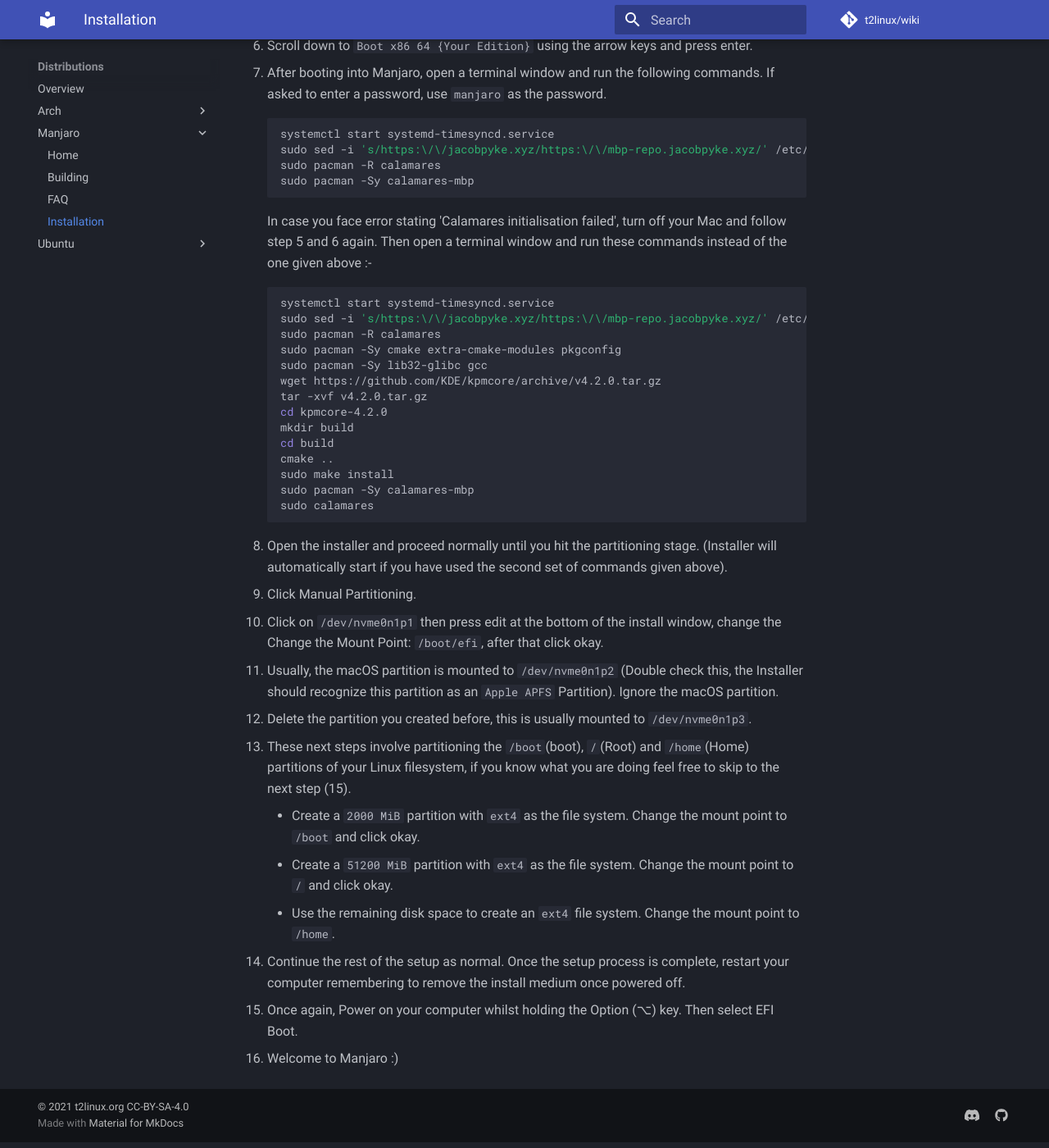
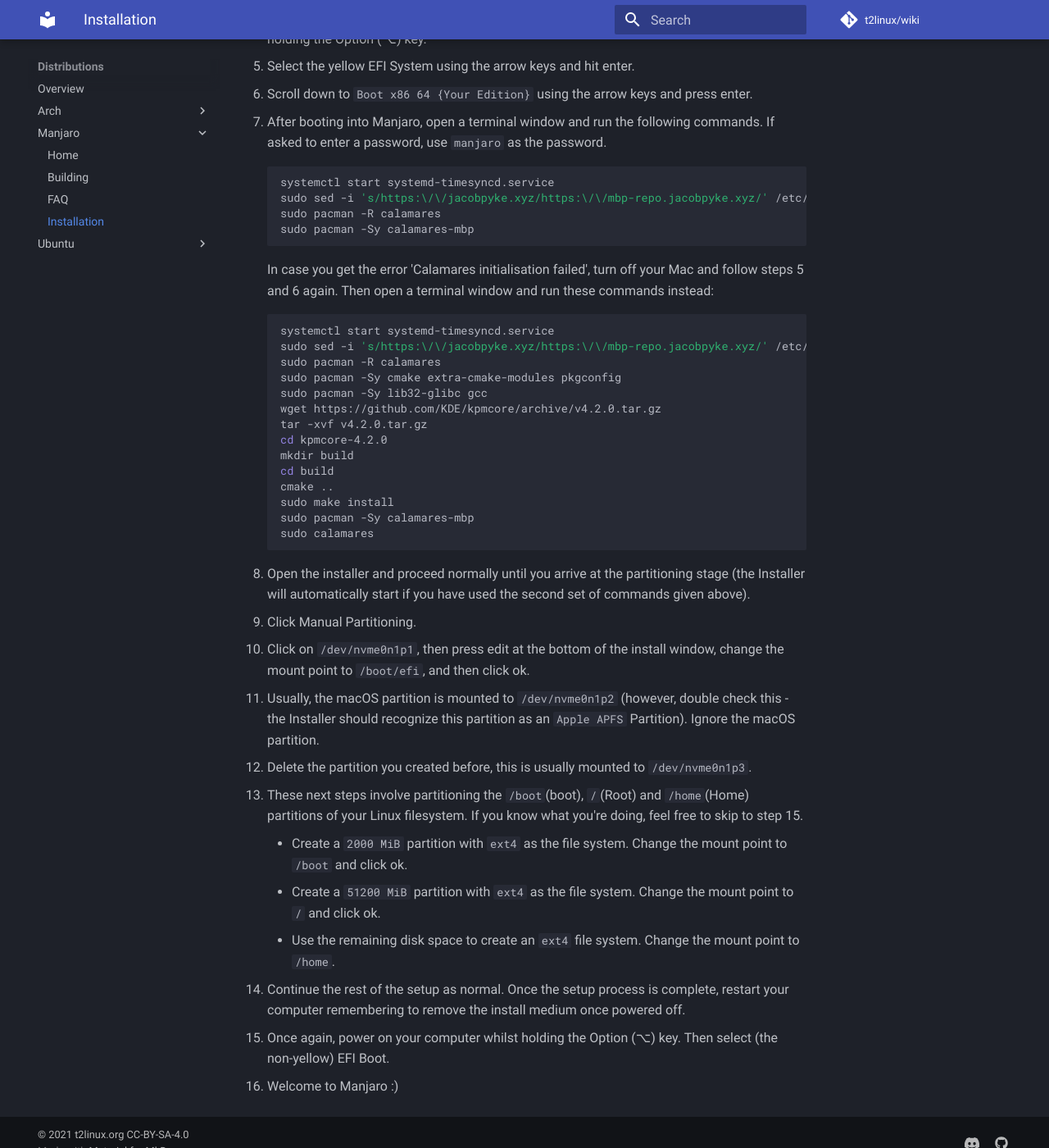
Before and after one commit to t2linux/wiki, an MkDocs documentation site: the page built from docs/distributions/manjaro/installation.md, in a window 1280 px wide and 1400 px high, scrolled down 1127 px. Shown: the whole window at 82% size. Built offline with MkDocs 1.6.1 and Material for MkDocs 9.7.7, drawn with Linux system fonts in a browser that asks for light colours; comment, search, counter and statistics services are not loaded; some of the changed text lies outside the part shown.

Commit message:
Make Manjaro installation procedure easier to read
Grammatical changes, and some clarifications.

````diff
--- a/docs/distributions/manjaro/installation.md
+++ b/docs/distributions/manjaro/installation.md
@@ -4,14 +4,15 @@
 
 # Hardware Requirements
 
-* USB-C to ethernet cable adapter.
-    * Whilst you can install this over WiFi, it would make it alot easier to use an Adapter.
+* USB-C to Ethernet cable adapter.
+    * While you can install Manjaro over WiFi, it would be a lot easier to use an Adapter during the installation process.
 * USB-C to USB Adapter
+* USB drive
 
 # Install Procedure
 
-1. Partition your drive in macOS ready for a linux install. You can either use Disk Utility or use Bootcamp, important thing is, is that you have two partitions (Your macOS partition and your new linux one) (It isn't recommended that you totally delete macOS as firmware updates are applied through it).
-2. Flash your iso to a USB Stick, If you want a easy way to do this. Use [Balena Etcher](https://www.balena.io/etcher/). For a more command line way of doing this, use dd.
+1. Partition your drive in macOS ready for a linux install. You can either use Disk Utility or use Bootcamp, but the important thing is that you have two partitions (your macOS partition and your new linux one). It isn't recommended that you completely delete macOS as firmware updates are applied through it.
+2. Flash your Manjaro ISO to a USB Stick. If you want an easier way to do this. Use [Balena Etcher](https://www.balena.io/etcher/). For Terminal users, use dd.
 3. Disable macOS secure boot. [Apple's Documentation](https://support.apple.com/en-au/HT208330)
 
     1. Turn on your Mac, then press and hold Command (⌘)-R immediately after you see the Apple logo to start up from macOS Recovery.
@@ -32,7 +33,7 @@
     sudo pacman -Sy calamares-mbp
     ```
 
-    In case you face error stating 'Calamares initialisation failed', turn off your Mac and follow step 5 and 6 again. Then open a terminal window and run these commands instead of the one given above :-
+    In case you get the error 'Calamares initialisation failed', turn off your Mac and follow steps 5 and 6 again. Then open a terminal window and run these commands instead:
 
     ```sh
     systemctl start systemd-timesyncd.service
@@ -51,17 +52,17 @@
     sudo calamares
     ```
 
-8. Open the installer and proceed normally until you hit the partitioning stage. (Installer will automatically start if you have used the second set of commands given above).
+8. Open the installer and proceed normally until you arrive at the partitioning stage (the Installer will automatically start if you have used the second set of commands given above).
 9. Click Manual Partitioning.
-10. Click on `/dev/nvme0n1p1` then press edit at the bottom of the install window, change the Change the Mount Point: `/boot/efi`, after that click okay.
-11. Usually, the macOS partition is mounted to `/dev/nvme0n1p2` (Double check this, the Installer should recognize this partition as an `Apple APFS` Partition). Ignore the macOS partition.
+10. Click on `/dev/nvme0n1p1`, then press edit at the bottom of the install window, change the mount point to `/boot/efi`, and then click ok.
+11. Usually, the macOS partition is mounted to `/dev/nvme0n1p2` (however, double check this - the Installer should recognize this partition as an `Apple APFS` Partition). Ignore the macOS partition.
 12. Delete the partition you created before, this is usually mounted to `/dev/nvme0n1p3`.
-13. These next steps involve partitioning the `/boot`(boot), `/`(Root) and `/home`(Home) partitions of your Linux filesystem, if you know what you are doing feel free to skip to the next step (15).
+13. These next steps involve partitioning the `/boot`(boot), `/`(Root) and `/home`(Home) partitions of your Linux filesystem. If you know what you're doing, feel free to skip to step 15.
 
-    * Create a `2000 MiB` partition with `ext4` as the file system. Change the mount point to `/boot` and click okay.
-    * Create a `51200 MiB` partition with `ext4` as the file system. Change the mount point to `/` and click okay.
+    * Create a `2000 MiB` partition with `ext4` as the file system. Change the mount point to `/boot` and click ok.
+    * Create a `51200 MiB` partition with `ext4` as the file system. Change the mount point to `/` and click ok.
     * Use the remaining disk space to create an `ext4` file system. Change the mount point to `/home`.
 
 14. Continue the rest of the setup as normal. Once the setup process is complete, restart your computer remembering to remove the install medium once powered off.
-15. Once again, Power on your computer whilst holding the Option (⌥) key. Then select EFI Boot.
+15. Once again, power on your computer whilst holding the Option (⌥) key. Then select (the non-yellow) EFI Boot.
 16. Welcome to Manjaro :)
````
